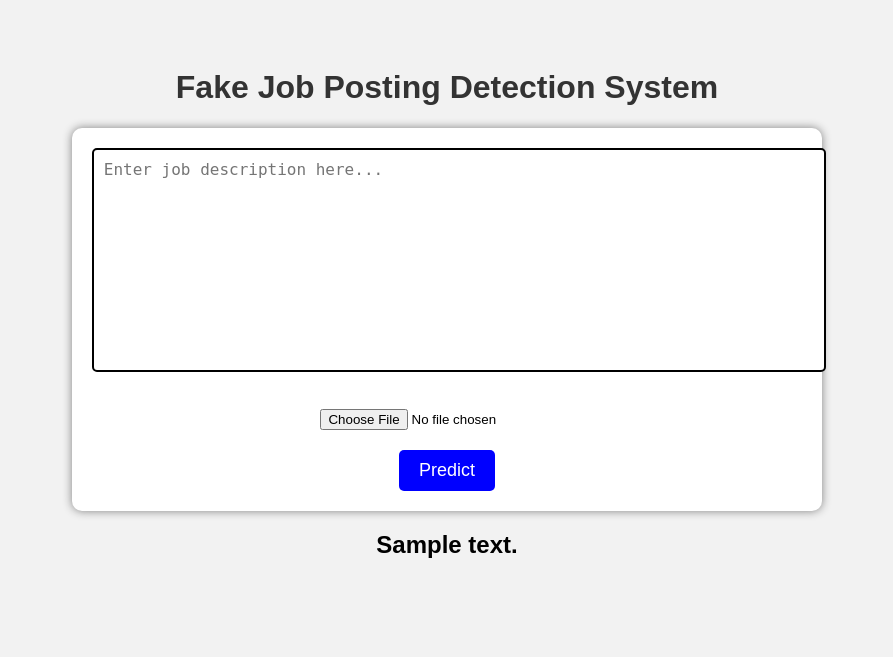
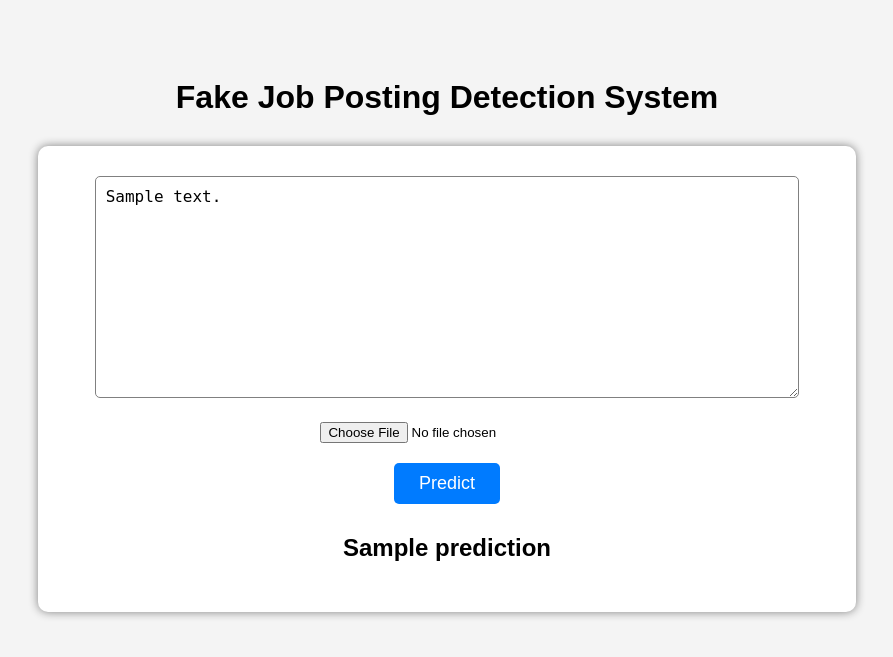
Before and after one commit to rathodharika576-beep/fake-job-detection, a Flask app: template templates/index.html in a window 1280 px wide. Shown: the top 657 px of the page, without its empty margins (193-1086 px from the left). Run offline with Flask 3, Linux system fonts and the light colour scheme; the template is opened without the code that fills it: most values are stand-ins (such as "Sample title", 1, 10 or a date in 2020); parts of the project's set-up code (start-up, migrations or seed data) failed here and were passed over.

```diff
--- a/app.py
+++ b/app.py
@@ -89,7 +89,7 @@ def predict():
 
         result = f"Real Job Posting ✅ (Real Probability: {probability}%)"
 
-    return render_template('index.html', prediction_text=result)
+    return render_template("index.html", prediction=result,job_description=text)
 
 # Run Flask App with ngrok
 if __name__ == '__main__':
--- a/templates/index.html
+++ b/templates/index.html
@@ -4,91 +4,87 @@
     <title>Fake Job Detection</title>
 
     <style>
-
-        body {
+        body{
             font-family: Arial, sans-serif;
-            background-color: #f2f2f2;
-            text-align: center;
-            padding: 40px;
+            background-color:#f4f4f4;
+            text-align:center;
+            padding-top:50px;
         }
 
-        h1 {
-            color: #333;
+        .container{
+            width:60%;
+            margin:auto;
+            background:white;
+            padding:30px;
+            border-radius:10px;
+            box-shadow:0px 0px 10px gray;
         }
 
-        form {
-            background-color: white;
-            padding: 20px;
-            border-radius: 10px;
-            width: 60%;
-            margin: auto;
-            box-shadow: 0px 0px 10px gray;
+        textarea{
+            width:90%;
+            height:200px;
+            padding:10px;
+            font-size:16px;
+            color:black;
+            border:1px solid gray;
+            border-radius:5px;
         }
 
-        textarea {
-            width: 100%;
-            height: 200px;
-            padding: 10px;
-            font-size: 16px;
-            color: black;
-            background-color: white;
-            border: 2px solid black;
-            border-radius: 5px;
-            resize: none;
+        input[type=file]{
+            margin-top:20px;
         }
 
-        input[type="file"] {
-            margin-top: 15px;
+        button{
+            margin-top:20px;
+            padding:10px 25px;
+            background-color:#007bff;
+            color:white;
+            border:none;
+            border-radius:5px;
+            font-size:18px;
+            cursor:pointer;
         }
 
-        button {
-            margin-top: 20px;
-            padding: 10px 20px;
-            font-size: 18px;
-            background-color: blue;
-            color: white;
-            border: none;
-            border-radius: 5px;
-            cursor: pointer;
+        button:hover{
+            background-color:#0056b3;
         }
 
-        button:hover {
-            background-color: darkblue;
+        h1{
+            margin-bottom:30px;
         }
 
-        h2 {
-            margin-top: 20px;
-            color: black;
+        h2{
+            margin-top:30px;
         }
-
     </style>
-
 </head>
 
 <body>
 
     <h1>Fake Job Posting Detection System</h1>
 
-    <form action="/predict" method="post" enctype="multipart/form-data">
+    <div class="container">
 
-        <textarea
-            name="job_description"
-            placeholder="Enter job description here..."
-        ></textarea>
+        <form action="/predict" method="POST" enctype="multipart/form-data">
 
-        <br><br>
+            <textarea name="job_description"
+            placeholder="Enter job description here...">{{ job_description }}</textarea>
 
-        <input type="file" name="job_image">
+            <br>
 
-        <br>
+            <input type="file" name="image">
 
-        <button type="submit">Predict</button>
+            <br>
 
-    </form>
+            <button type="submit">Predict</button>
 
-    <h2>
-        {{ prediction_text }}
-    </h2>
+        </form>
+
+        {% if prediction %}
+            <h2>{{ prediction }}</h2>
+        {% endif %}
+
+    </div>
 
 </body>
 </html>
```
